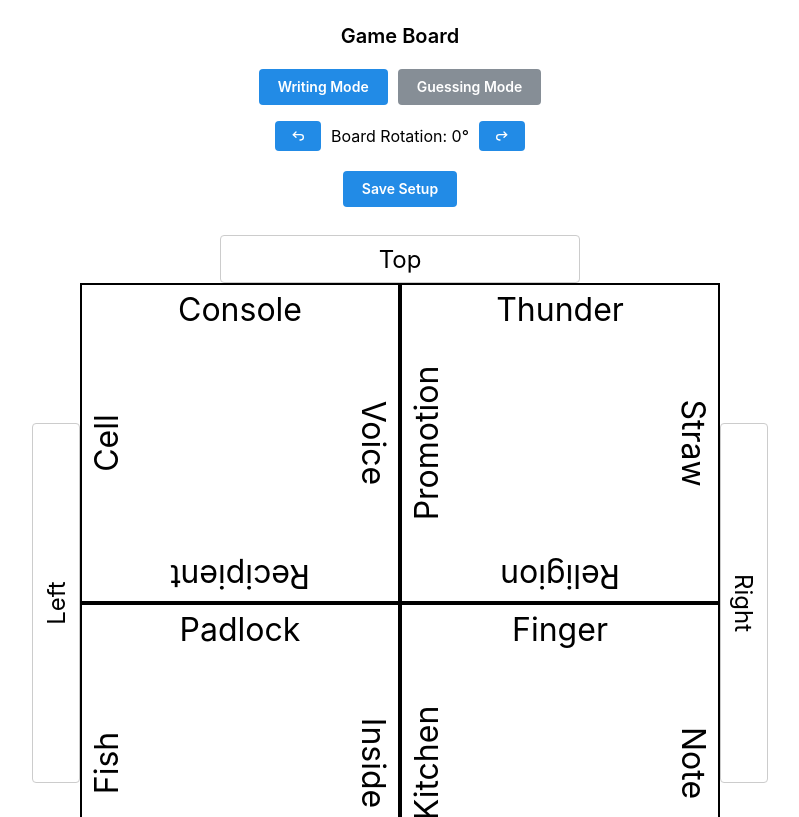
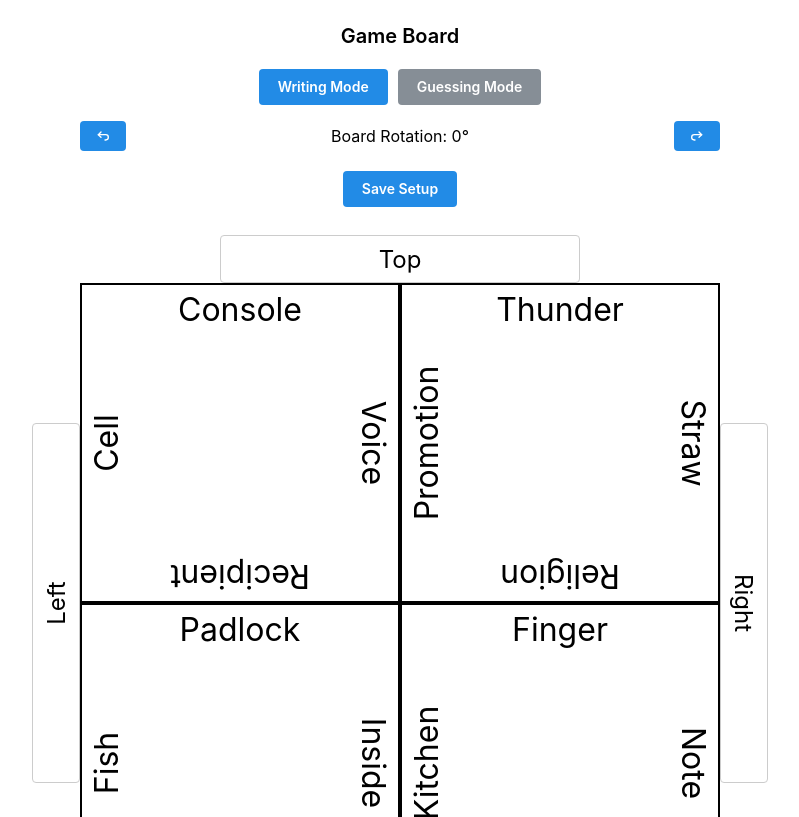
Before and after one commit to mdmayfield/four-word-thinking, a React (Vite) app: page / in a window 1280 px wide. Shown: the top 817 px of the page, without its empty margins (240-1039 px from the left). Built offline with nearby package versions, Linux system fonts and the light colour scheme.

Commit message:
fix: justify left/right board rotate buttons

```diff
--- a/src/components/GameBoard.tsx
+++ b/src/components/GameBoard.tsx
@@ -256,7 +256,7 @@ const GameBoard: React.FC<GameBoardProps> = ({ cardWords, initialEdges = ['Top',
       </Center>
 
       <Stack gap="xs" align="center" style={{ width: '100%' }}>
-        <Center>
+        <Center style={{ width: '640px', justifyContent: 'space-between' }}>
           <Button size="xs" onClick={() => rotateBoard('left')} aria-label="Rotate board left">
             <IconArrowBackUp size={16} />
           </Button>
```
